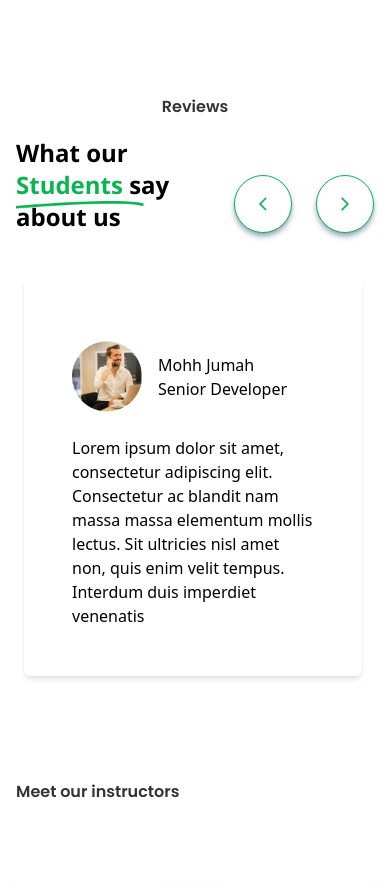
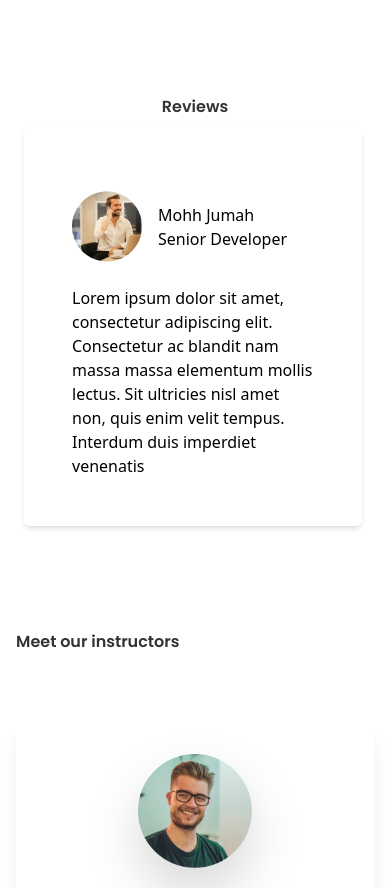
Before and after one commit to promahbubul/school-landing-page, a React (Vite) app: page / in a window 390 px wide. Shown: the part 5357-6245 px from the top of the page. Built offline with nearby package versions, Linux system fonts and the light colour scheme.

Commit message:
update responsive

```diff
--- a/src/components/Home/Review/index.jsx
+++ b/src/components/Home/Review/index.jsx
@@ -1,7 +1,7 @@
 import { useRef } from "react";
 import SectionTitle from "../../shared/ui/SectionTitle";
 import Slider from "react-slick";
-import LeftArea from "./leftArea";
+// import LeftArea from "./leftArea";
 import RightArea from "./RightArea";
 import "slick-carousel/slick/slick.css";
 import "slick-carousel/slick/slick-theme.css";
@@ -22,7 +22,7 @@ const Review = () => {
     <section className="mt-24">
       <SectionTitle className={"text-center"} title={"Reviews"} />
       <div className="flex flex-col md:flex-row gap-9">
-        <LeftArea next={next} previous={previous} />
+        {/* <LeftArea next={next} previous={previous} /> */}
         <RightArea sliderRef={sliderRef} Slider={Slider} />
       </div>
     </section>
--- a/src/pages/Home/index.jsx
+++ b/src/pages/Home/index.jsx
@@ -14,7 +14,7 @@ const Home = () => {
   return (
     <div className="">
       {/* Container */}
-        <Navbar />
+      <Navbar />
       <div className="max-w-7xl mx-auto px-4 md:px-5">
         <Banner />
         <IconsGroup />
```
